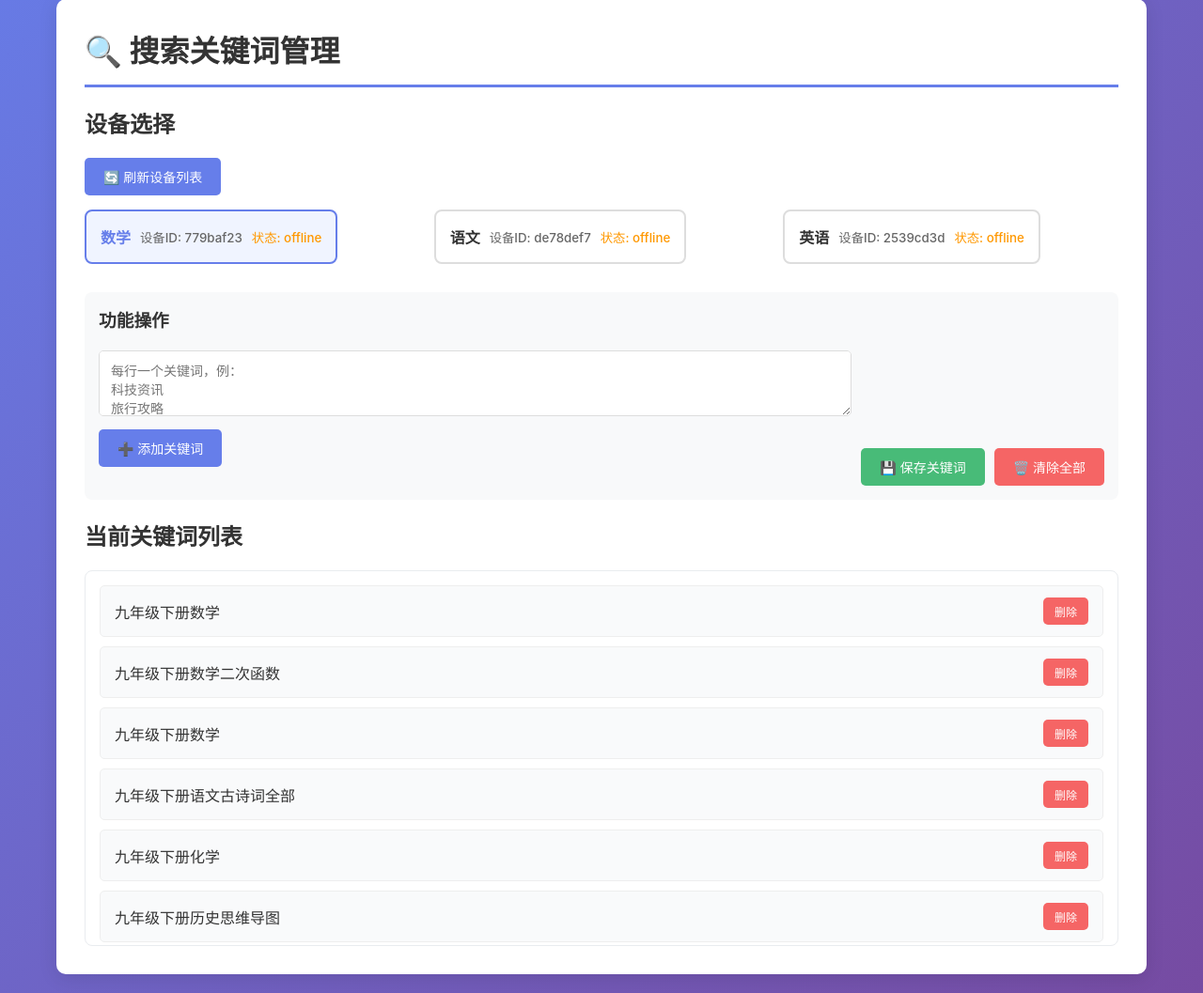
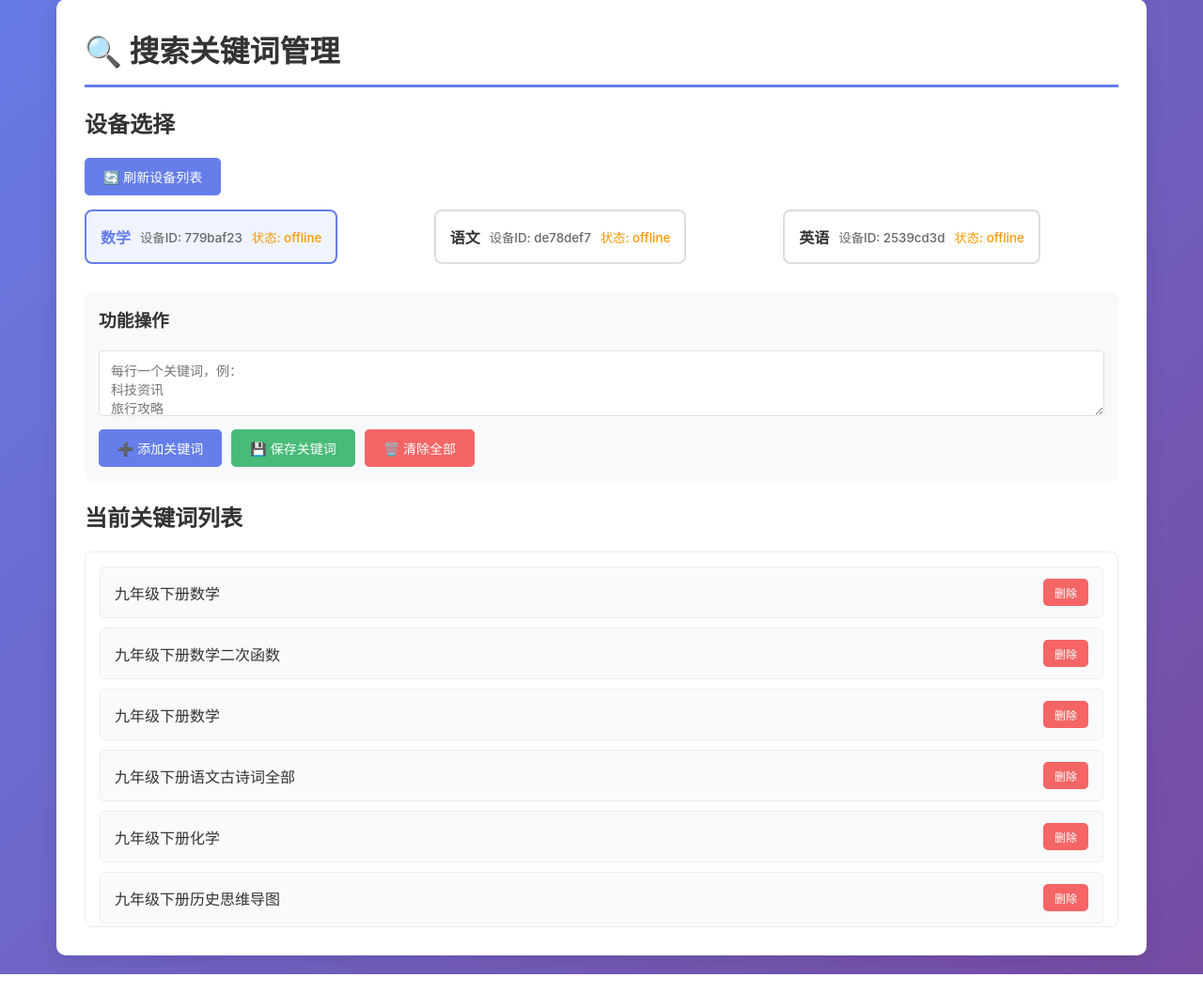
Before and after one commit to q10myhsg/xhs_helper_pc_server, a Flask app: page / in a window 1280 px wide, after a click on "关键词". Shown: the part 183-1240 px from the top of the page at 94% size. Run offline with Flask 3, Linux system fonts and the light colour scheme; parts of the project's set-up code (start-up, migrations or seed data) failed here and were passed over.

Commit message:
fix: 修复关键词布局并添加 upload_folder 属性
1. 搜索关键词管理页面：将添加关键词、保存关键词、清除全部按钮放在一排
2. PDFConverter 添加 upload_folder 属性，支持上传文件保存

```diff
--- a/templates/index.html
+++ b/templates/index.html
@@ -109,15 +109,13 @@
                 <!-- 功能列表 -->
                 <div style="margin-bottom: 20px; padding: 15px; background-color: #f8f9fa; border-radius: 8px;">
                     <h3>功能操作</h3>
-                    <div style="display: flex; gap: 10px; flex-wrap: wrap; align-items: flex-end;">
-                        <div class="form-group" style="flex: 1; min-width: 300px;">
-                            <textarea id="keywords-import" placeholder="每行一个关键词，例：&#10;科技资讯&#10;旅行攻略&#10;美食教程" rows="3" style="width: 100%;"></textarea>
-                            <button class="btn btn-primary" onclick="importKeywords()" style="margin-top: 10px;">➕ 添加关键词</button>
-                        </div>
-                        <div style="display: flex; gap: 10px; align-items: flex-end;">
-                            <button class="btn btn-success" onclick="saveKeywords()">💾 保存关键词</button>
-                            <button class="btn btn-danger" onclick="clearAllKeywords()">🗑️ 清除全部</button>
-                        </div>
+                    <div class="form-group" style="margin-bottom: 10px;">
+                        <textarea id="keywords-import" placeholder="每行一个关键词，例：&#10;科技资讯&#10;旅行攻略&#10;美食教程" rows="3" style="width: 100%;"></textarea>
+                    </div>
+                    <div style="display: flex; gap: 10px; flex-wrap: wrap;">
+                        <button class="btn btn-primary" onclick="importKeywords()">➕ 添加关键词</button>
+                        <button class="btn btn-success" onclick="saveKeywords()">💾 保存关键词</button>
+                        <button class="btn btn-danger" onclick="clearAllKeywords()">🗑️ 清除全部</button>
                     </div>
                 </div>
 
```
Also changed, not shown: pdf_converter.py (+6 -1 lines).
